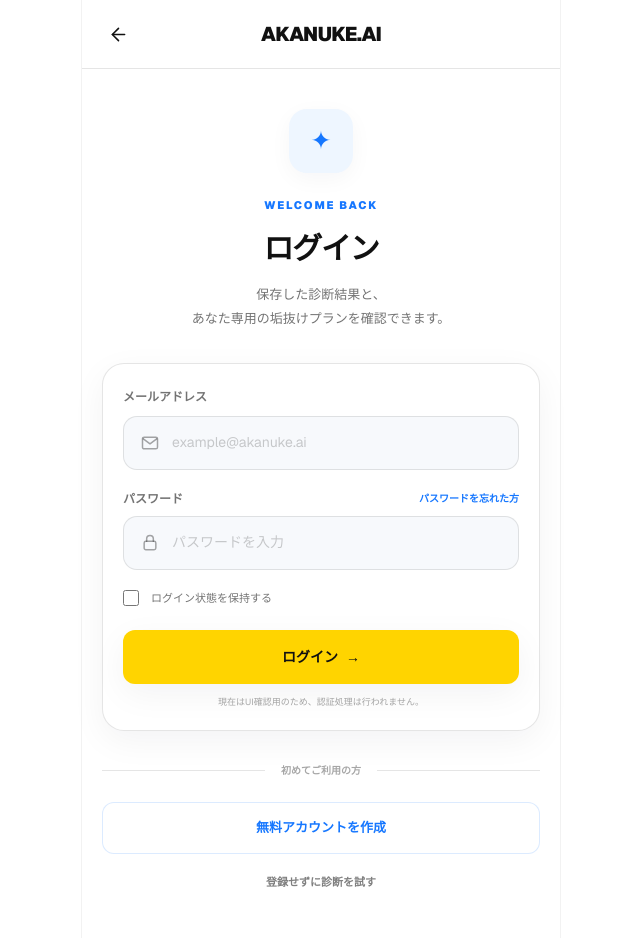
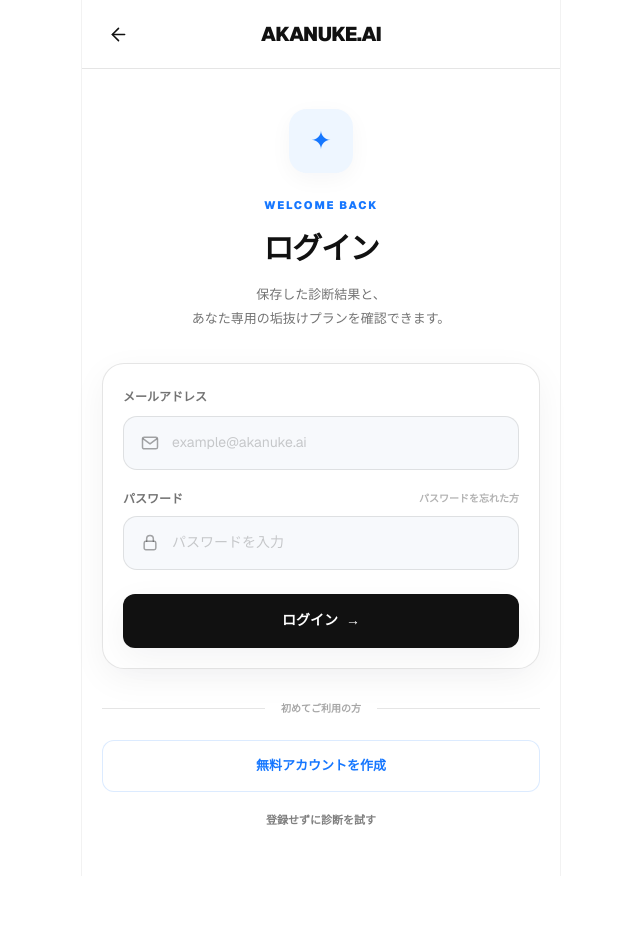
Before and after one commit to mori10tech/akanuke-ai, a Next.js app: page /login in a window 1280 px wide. Shown: the whole page, without its empty margins (319-959 px from the left). After the commit the page ends 876 px from the top, so only its background shows below. Built offline with nearby package versions, Linux system fonts and the light colour scheme.

Commit message:
feat: Supabase Authによる会員登録とログイン機能を実装

```diff
--- a/app/login/page.tsx
+++ b/app/login/page.tsx
@@ -1,5 +1,10 @@
+"use client";
+
 import Link from "next/link";
+import { useRouter } from "next/navigation";
+import { FormEvent, useState } from "react";
 import AppHeader from "../components/AppHeader";
+import { createClient } from "../../lib/supabase/client";
 
 function MailIcon() {
   return (
@@ -38,6 +43,61 @@ function LockIcon() {
 }
 
 export default function LoginPage() {
+  const router = useRouter();
+
+  const [email, setEmail] = useState("");
+  const [password, setPassword] = useState("");
+  const [isLoading, setIsLoading] = useState(false);
+  const [errorMessage, setErrorMessage] = useState("");
+
+  async function handleLogin(event: FormEvent<HTMLFormElement>) {
+    event.preventDefault();
+
+    if (isLoading) {
+      return;
+    }
+
+    setErrorMessage("");
+
+    const normalizedEmail = email.trim().toLowerCase();
+
+    if (!normalizedEmail || !password) {
+      setErrorMessage(
+        "メールアドレスとパスワードを入力してください。",
+      );
+      return;
+    }
+
+    setIsLoading(true);
+
+    try {
+      const supabase = createClient();
+
+      const { error } = await supabase.auth.signInWithPassword({
+        email: normalizedEmail,
+        password,
+      });
+
+      if (error) {
+        setErrorMessage(
+          "メールアドレスまたはパスワードが正しくありません。",
+        );
+        return;
+      }
+
+      router.replace("/dashboard");
+      router.refresh();
+    } catch (error) {
+      console.error("Login error:", error);
+
+      setErrorMessage(
+        "ログイン処理中にエラーが発生しました。時間をおいてもう一度お試しください。",
+      );
+    } finally {
+      setIsLoading(false);
+    }
+  }
+
   return (
     <main className="min-h-screen bg-white text-[#111111]">
       <div className="mx-auto min-h-screen w-full max-w-[480px] border-x border-black/5 bg-white">
@@ -67,7 +127,10 @@ export default function LoginPage() {
             </p>
           </div>
 
-          <section className="mt-8 rounded-[22px] border border-black/10 bg-white p-5 shadow-[0_10px_34px_rgba(15,23,42,0.05)]">
+          <form
+            onSubmit={handleLogin}
+            className="mt-8 rounded-[22px] border border-black/10 bg-white p-5 shadow-[0_10px_34px_rgba(15,23,42,0.05)]"
+          >
             <div>
               <label
                 htmlFor="login-email"
@@ -85,6 +148,10 @@ export default function LoginPage() {
                   id="login-email"
                   type="email"
                   autoComplete="email"
+                  inputMode="email"
+                  required
+                  value={email}
+                  onChange={(event) => setEmail(event.target.value)}
                   placeholder="example@akanuke.ai"
                   className="min-w-0 flex-1 bg-transparent text-[14px] text-[#111111] outline-none placeholder:text-black/20"
                 />
@@ -100,12 +167,9 @@ export default function LoginPage() {
                   パスワード
                 </label>
 
-                <button
-                  type="button"
-                  className="text-[10px] font-black text-[#1677FF]"
-                >
+                <span className="text-[10px] font-black text-black/30">
                   パスワードを忘れた方
-                </button>
+                </span>
               </div>
 
               <div className="mt-2 flex min-h-[54px] items-center gap-3 rounded-[14px] border border-black/10 bg-[#F7F9FC] px-4 transition focus-within:border-[#1677FF]/30 focus-within:bg-white">
@@ -117,37 +181,40 @@ export default function LoginPage() {
                   id="login-password"
                   type="password"
                   autoComplete="current-password"
+                  required
+                  value={password}
+                  onChange={(event) => setPassword(event.target.value)}
                   placeholder="パスワードを入力"
                   className="min-w-0 flex-1 bg-transparent text-[14px] text-[#111111] outline-none placeholder:text-black/20"
                 />
               </div>
             </div>
 
-            <label className="mt-5 flex cursor-pointer items-center gap-3">
-              <input
-                type="checkbox"
-                className="h-4 w-4 accent-[#1677FF]"
-              />
+            {errorMessage && (
+              <div
+                role="alert"
+                className="mt-5 rounded-[12px] border border-red-200 bg-red-50 px-4 py-3"
+              >
+                <p className="text-[11px] font-bold leading-5 text-red-600">
+                  {errorMessage}
+                </p>
+              </div>
+            )}
 
-              <span className="text-[11px] text-black/55">
-                ログイン状態を保持する
-              </span>
-            </label>
+            <button
+              type="submit"
+              disabled={isLoading}
+              className="mt-6 flex min-h-[54px] w-full items-center justify-center rounded-[12px] bg-[#111111] px-5 text-[14px] font-black text-white shadow-[0_10px_34px_rgba(15,23,42,0.05)] transition hover:-translate-y-0.5 active:scale-[0.99] disabled:cursor-not-allowed disabled:opacity-50 disabled:hover:translate-y-0"
+            >
+              {isLoading ? "ログイン中..." : "ログイン"}
 
-            <Link
-              href="/dashboard"
-              className="mt-6 flex min-h-[54px] w-full items-center justify-center rounded-[12px] bg-[#FFD400] px-5 text-[14px] font-black text-[#111111] shadow-[0_10px_34px_rgba(15,23,42,0.05)] transition hover:-translate-y-0.5 active:scale-[0.99]"
-            >
-              ログイン
-              <span className="ml-2" aria-hidden="true">
-                →
-              </span>
-            </Link>
-
-            <p className="mt-3 text-center text-[9px] text-black/35">
-              現在はUI確認用のため、認証処理は行われません。
-            </p>
-          </section>
+              {!isLoading && (
+                <span className="ml-2" aria-hidden="true">
+                  →
+                </span>
+              )}
+            </button>
+          </form>
 
           <div className="mt-8 flex items-center gap-4">
             <span className="h-px flex-1 bg-black/10" />
--- a/app/signup/page.tsx
+++ b/app/signup/page.tsx
@@ -1,5 +1,10 @@
+"use client";
+
 import Link from "next/link";
+import { useRouter } from "next/navigation";
+import { FormEvent, useState } from "react";
 import AppHeader from "../components/AppHeader";
+import { createClient } from "../../lib/supabase/client";
 
 function MailIcon() {
   return (
@@ -73,6 +78,105 @@ function CheckIcon() {
 }
 
 export default function SignupPage() {
+  const router = useRouter();
+
+  const [name, setName] = useState("");
+  const [email, setEmail] = useState("");
+  const [password, setPassword] = useState("");
+  const [agreed, setAgreed] = useState(false);
+  const [isLoading, setIsLoading] = useState(false);
+  const [errorMessage, setErrorMessage] = useState("");
+  const [successMessage, setSuccessMessage] = useState("");
+
+  async function handleSignup(event: FormEvent<HTMLFormElement>) {
+    event.preventDefault();
+
+    if (isLoading) {
+      return;
+    }
+
+    setErrorMessage("");
+    setSuccessMessage("");
+
+    const normalizedName = name.trim();
+    const normalizedEmail = email.trim().toLowerCase();
+
+    if (!normalizedName) {
+      setErrorMessage("お名前を入力してください。");
+      return;
+    }
+
+    if (!normalizedEmail) {
+      setErrorMessage("メールアドレスを入力してください。");
+      return;
+    }
+
+    if (password.length < 8) {
+      setErrorMessage(
+        "パスワードは8文字以上で入力してください。",
+      );
+      return;
+    }
+
+    if (!agreed) {
+      setErrorMessage(
+        "利用規約と個人情報保護方針への同意が必要です。",
+      );
+      return;
+    }
+
+    setIsLoading(true);
+
+    try {
+      const supabase = createClient();
+
+      const { data, error } = await supabase.auth.signUp({
+        email: normalizedEmail,
+        password,
+        options: {
+          data: {
+            name: normalizedName,
+          },
+        },
+      });
+
+      if (error) {
+        if (
+          error.message.toLowerCase().includes("already") ||
+          error.message.toLowerCase().includes("registered")
+        ) {
+          setErrorMessage(
+            "このメールアドレスはすでに登録されている可能性があります。ログインをお試しください。",
+          );
+          return;
+        }
+
+        setErrorMessage(
+          "アカウントを作成できませんでした。入力内容をご確認のうえ、もう一度お試しください。",
+        );
+        return;
+      }
+
+      if (data.session) {
+        router.replace("/dashboard");
+        router.refresh();
+        return;
+      }
+
+      setSuccessMessage(
+        "確認メールを送信しました。メール内のリンクを開いて、アカウント登録を完了してください。",
+      );
+    } catch (error) {
+      console.error("Signup error:", error);
+
+      setErrorMessage(
+        "アカウント作成中にエラーが発生しました。時間をおいてもう一度お試しください。",
+      );
+    } finally {
+      setIsLoading(false);
+    }
+  }
+
   return (
     <main className="min-h-screen bg-white text-[#111111]">
       <div className="mx-auto min-h-screen w-full max-w-[480px] border-x border-black/5 bg-white">
@@ -98,7 +202,10 @@ export default function SignupPage() {
             </p>
           </div>
 
-          <section className="mt-7 rounded-[22px] border border-black/10 bg-white p-5 shadow-[0_10px_34px_rgba(15,23,42,0.05)]">
+          <form
+            onSubmit={handleSignup}
+            className="mt-7 rounded-[22px] border border-black/10 bg-white p-5 shadow-[0_10px_34px_rgba(15,23,42,0.05)]"
+          >
             <div>
               <label
                 htmlFor="signup-name"
@@ -116,6 +223,9 @@ export default function SignupPage() {
                   id="signup-name"
                   type="text"
                   autoComplete="name"
+                  required
+                  value={name}
+                  onChange={(event) => setName(event.target.value)}
                   placeholder="例：垢抜 太郎"
                   className="min-w-0 flex-1 bg-transparent text-[14px] text-[#111111] outline-none placeholder:text-black/20"
                 />
@@ -139,6 +249,10 @@ export default function SignupPage() {
                   id="signup-email"
                   type="email"
                   autoComplete="email"
+                  inputMode="email"
+                  required
+                  value={email}
+                  onChange={(event) => setEmail(event.target.value)}
                   placeholder="example@akanuke.ai"
                   className="min-w-0 flex-1 bg-transparent text-[14px] text-[#111111] outline-none placeholder:text-black/20"
                 />
@@ -162,19 +276,25 @@ export default function SignupPage() {
                   id="signup-password"
                   type="password"
                   autoComplete="new-password"
+                  minLength={8}
+                  required
+                  value={password}
+                  onChange={(event) => setPassword(event.target.value)}
                   placeholder="8文字以上で入力"
                   className="min-w-0 flex-1 bg-transparent text-[14px] text-[#111111] outline-none placeholder:text-black/20"
                 />
               </div>
 
               <p className="mt-2 text-[10px] leading-5 text-black/35">
-                半角英数字を組み合わせて8文字以上で入力してください。
+                8文字以上のパスワードを設定してください。
               </p>
             </div>
 
             <label className="mt-5 flex cursor-pointer items-start gap-3">
               <input
                 type="checkbox"
+                checked={agreed}
+                onChange={(event) => setAgreed(event.target.checked)}
                 className="mt-0.5 h-4 w-4 shrink-0 accent-[#1677FF]"
               />
 
@@ -198,20 +318,53 @@ export default function SignupPage() {
               </span>
             </label>
 
-            <Link
-              href="/dashboard"
-              className="mt-6 flex min-h-[54px] w-full items-center justify-center rounded-[12px] bg-[#FFD400] px-5 text-[14px] font-black text-[#111111] shadow-[0_10px_34px_rgba(15,23,42,0.05)] transition hover:-translate-y-0.5 active:scale-[0.99]"
+            {errorMessage && (
+              <div
+                role="alert"
+                className="mt-5 rounded-[12px] border border-red-200 bg-red-50 px-4 py-3"
+              >
+                <p className="text-[11px] font-bold leading-5 text-red-600">
+                  {errorMessage}
+                </p>
+              </div>
+            )}
+
+            {successMessage && (
+              <div
+                role="status"
+                className="mt-5 rounded-[12px] border border-[#1677FF]/10 bg-[#EEF6FF] px-4 py-3"
+              >
+                <p className="text-[11px] font-bold leading-5 text-[#1677FF]">
+                  {successMessage}
+                </p>
+
+                <Link
+                  href="/login"
+                  className="mt-3 inline-flex text-[11px] font-black text-[#1677FF] underline underline-offset-4"
+                >
+                  ログイン画面へ
+                </Link>
+              </div>
+            )}
+
+            <button
+              type="submit"
+              disabled={isLoading || Boolean(successMessage)}
+              className="mt-6 flex min-h-[54px] w-full items-center justify-center rounded-[12px] bg-[#FFD400] px-5 text-[14px] font-black text-[#111111] shadow-[0_10px_34px_rgba(15,23,42,0.05)] transition hover:-translate-y-0.5 active:scale-[0.99] disabled:cursor-not-allowed disabled:opacity-50 disabled:hover:translate-y-0"
             >
-              無料アカウントを作成
-              <span className="ml-2" aria-hidden="true">
-                →
-              </span>
-            </Link>
+              {isLoading
+                ? "アカウントを作成中..."
+                : successMessage
+                  ? "確認メールを送信しました"
+                  : "無料アカウントを作成"}
 
-            <p className="mt-3 text-center text-[9px] text-black/35">
-              現在はUI確認用のため、入力内容は保存されません。
-            </p>
-          </section>
+              {!isLoading && !successMessage && (
+                <span className="ml-2" aria-hidden="true">
+                  →
+                </span>
+              )}
+            </button>
+          </form>
 
           <div className="mt-7 rounded-[18px] bg-[#EEF6FF] p-5">
             <p className="text-[12px] font-black text-[#1677FF]">
--- /dev/null
+++ b/lib/supabase/client.ts
@@ -0,0 +1,18 @@
+import { createBrowserClient } from "@supabase/ssr";
+
+export function createClient() {
+  const supabaseUrl = process.env.NEXT_PUBLIC_SUPABASE_URL;
+  const supabasePublishableKey =
+    process.env.NEXT_PUBLIC_SUPABASE_PUBLISHABLE_KEY;
+
+  if (!supabaseUrl || !supabasePublishableKey) {
+    throw new Error(
+      "Supabaseの環境変数が設定されていません。NEXT_PUBLIC_SUPABASE_URL と NEXT_PUBLIC_SUPABASE_PUBLISHABLE_KEY を確認してください。",
+    );
+  }
+
+  return createBrowserClient(
+    supabaseUrl,
+    supabasePublishableKey,
+  );
+}
--- a/package.json
+++ b/package.json
@@ -9,6 +9,8 @@
     "lint": "eslint"
   },
   "dependencies": {
+    "@supabase/ssr": "^0.12.4",
+    "@supabase/supabase-js": "^2.112.3",
     "next": "16.2.10",
     "openai": "^7.4.0",
     "react": "19.2.4",
```
Also changed, not shown: 1 other file (tests, documents, lock files or other folders).
